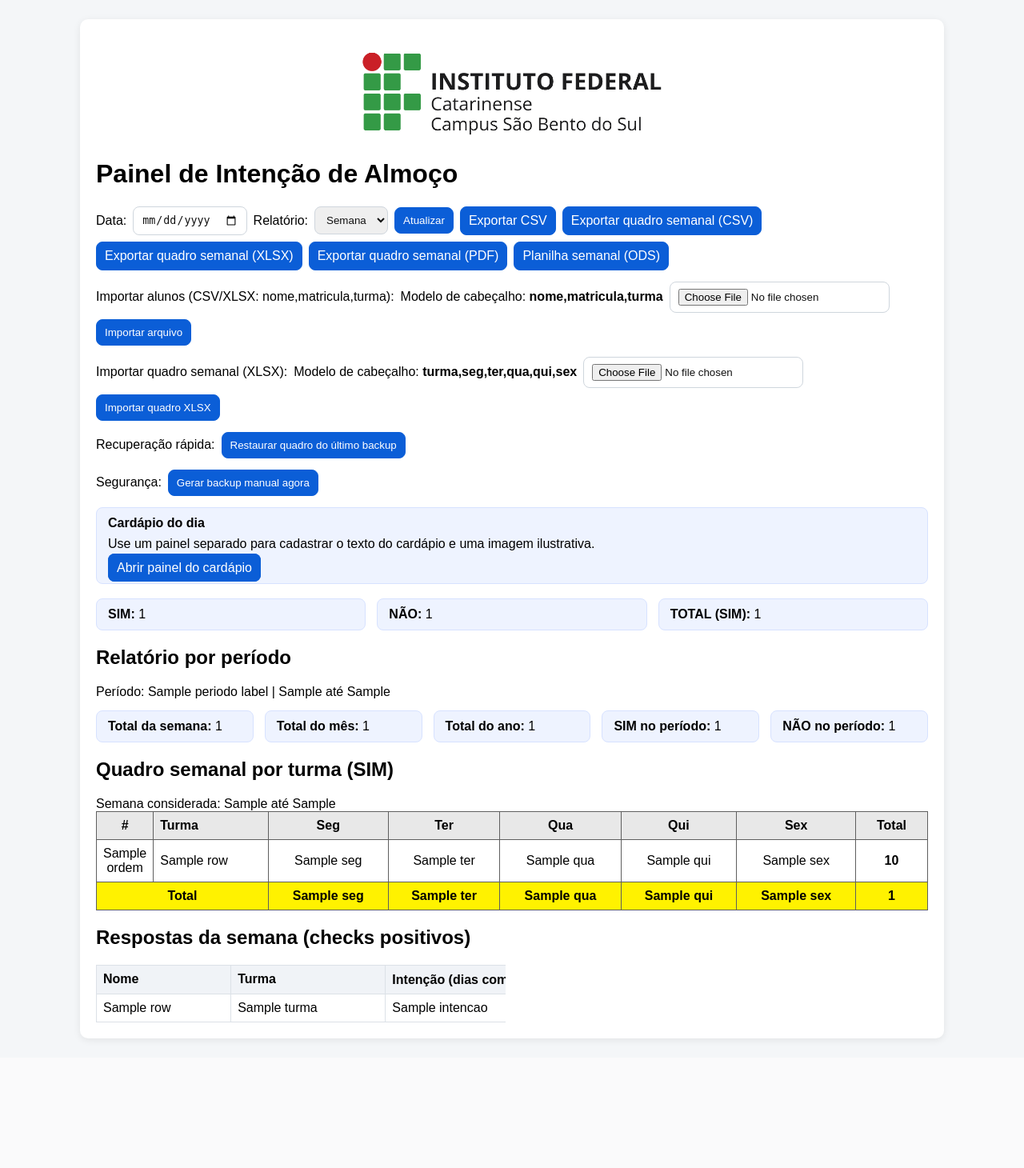
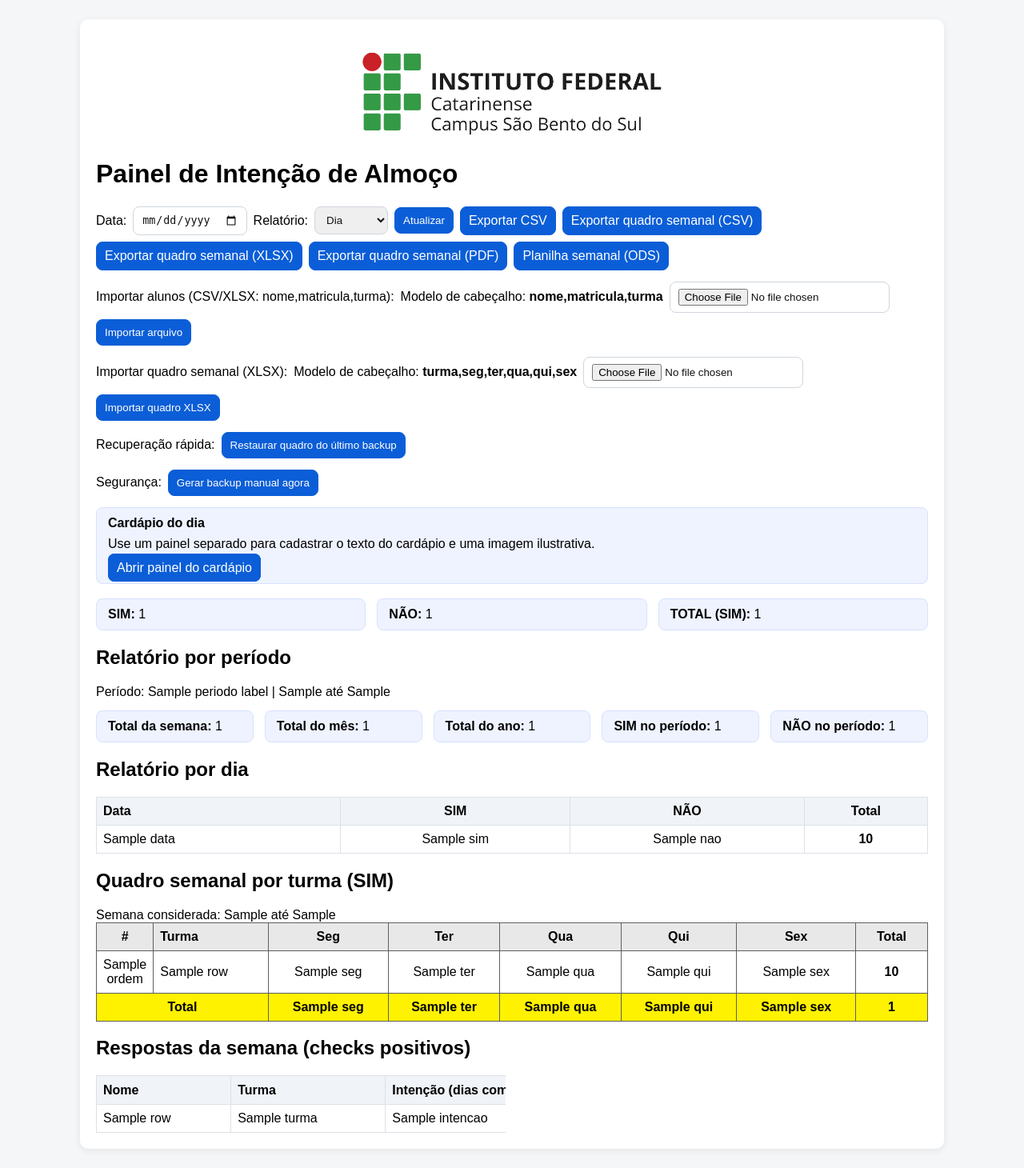
Before and after one commit to FranciscoCarlos1/ALMOCO, a Flask app: template templates/admin.html in a window 1280 px wide. Shown: the whole page at 80% size. Before the commit the page ends 1302 px from the top, so only its background shows below. Run offline with Flask 3, Linux system fonts and the light colour scheme; the template is opened without the code that fills it: most values are stand-ins (such as "Sample title", 1, 10 or a date in 2020).

Commit message:
Add daily breakdown to admin report

```diff
--- a/templates/admin.html
+++ b/templates/admin.html
@@ -86,6 +86,7 @@
         <input type="date" id="data" name="data" value="{{ data_filtro }}" />
         <label for="periodo">Relatório:</label>
         <select id="periodo" name="periodo">
+          <option value="dia" {% if periodo == 'dia' %}selected{% endif %}>Dia</option>
           <option value="semana" {% if periodo == 'semana' %}selected{% endif %}>Semana</option>
           <option value="mes" {% if periodo == 'mes' %}selected{% endif %}>Mês</option>
           <option value="ano" {% if periodo == 'ano' %}selected{% endif %}>Ano</option>
@@ -151,6 +152,35 @@
         <div class="card"><strong>SIM no período:</strong> {{ total_periodo_sim }}</div>
         <div class="card"><strong>NÃO no período:</strong> {{ total_periodo_nao }}</div>
       </section>
+
+      <h2>Relatório por dia</h2>
+      <div class="table-wrap">
+      <table>
+        <thead>
+          <tr>
+            <th>Data</th>
+            <th class="center">SIM</th>
+            <th class="center">NÃO</th>
+            <th class="center">Total</th>
+          </tr>
+        </thead>
+        <tbody>
+          {% for row in relatorio_por_dia %}
+          <tr>
+            <td>{{ row.data }}</td>
+            <td class="center">{{ row.sim }}</td>
+            <td class="center">{{ row.nao }}</td>
+            <td class="center"><strong>{{ row.total }}</strong></td>
+          </tr>
+          {% endfor %}
+          {% if not relatorio_por_dia %}
+          <tr>
+            <td colspan="4" class="center">Sem registros no período selecionado.</td>
+          </tr>
+          {% endif %}
+        </tbody>
+      </table>
+      </div>
 
       <h2>Quadro semanal por turma (SIM)</h2>
       <div>Semana considerada: {{ semana_inicio }} até {{ semana_fim }}</div>
```
Also changed, not shown: routes_admin.py (+18 -3 lines).
